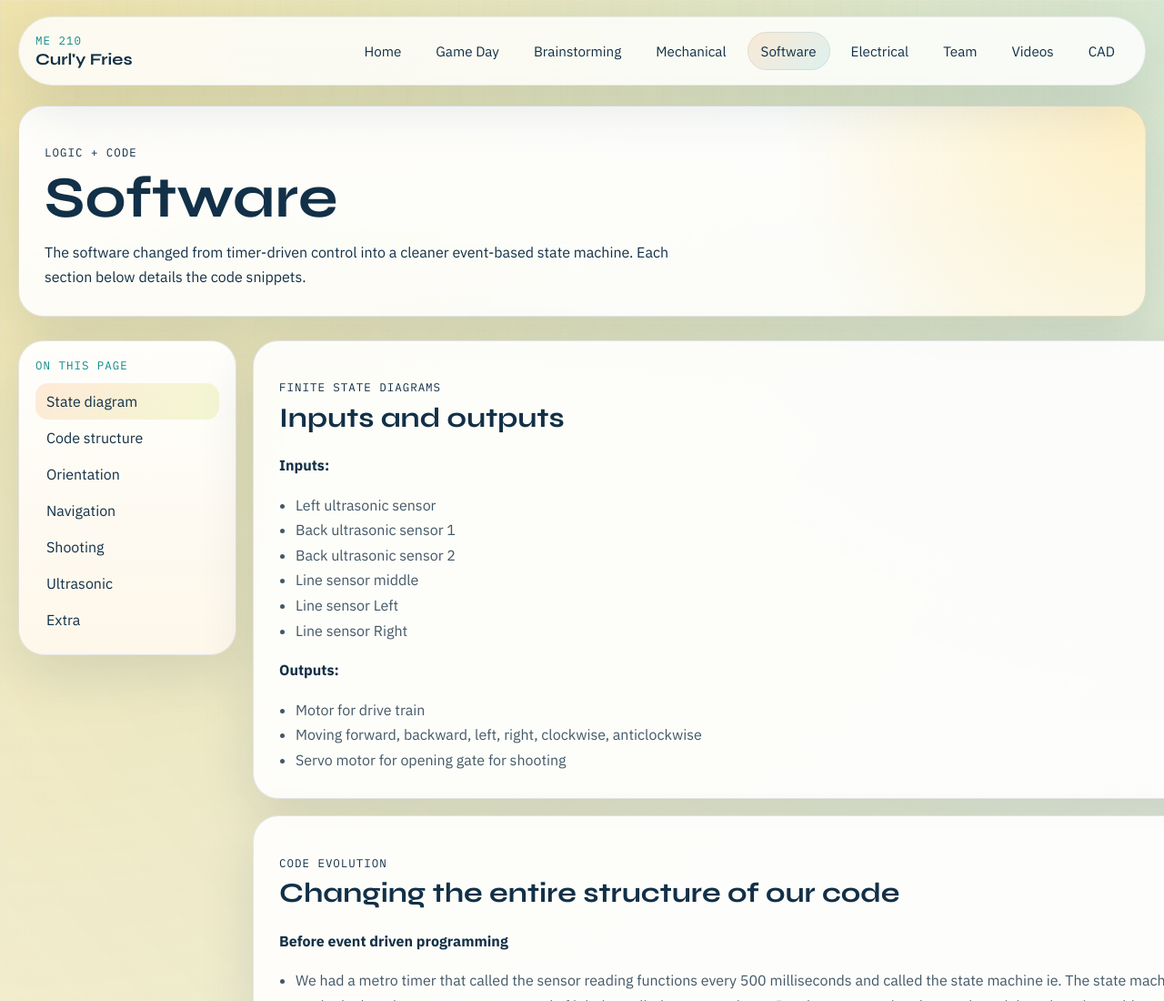
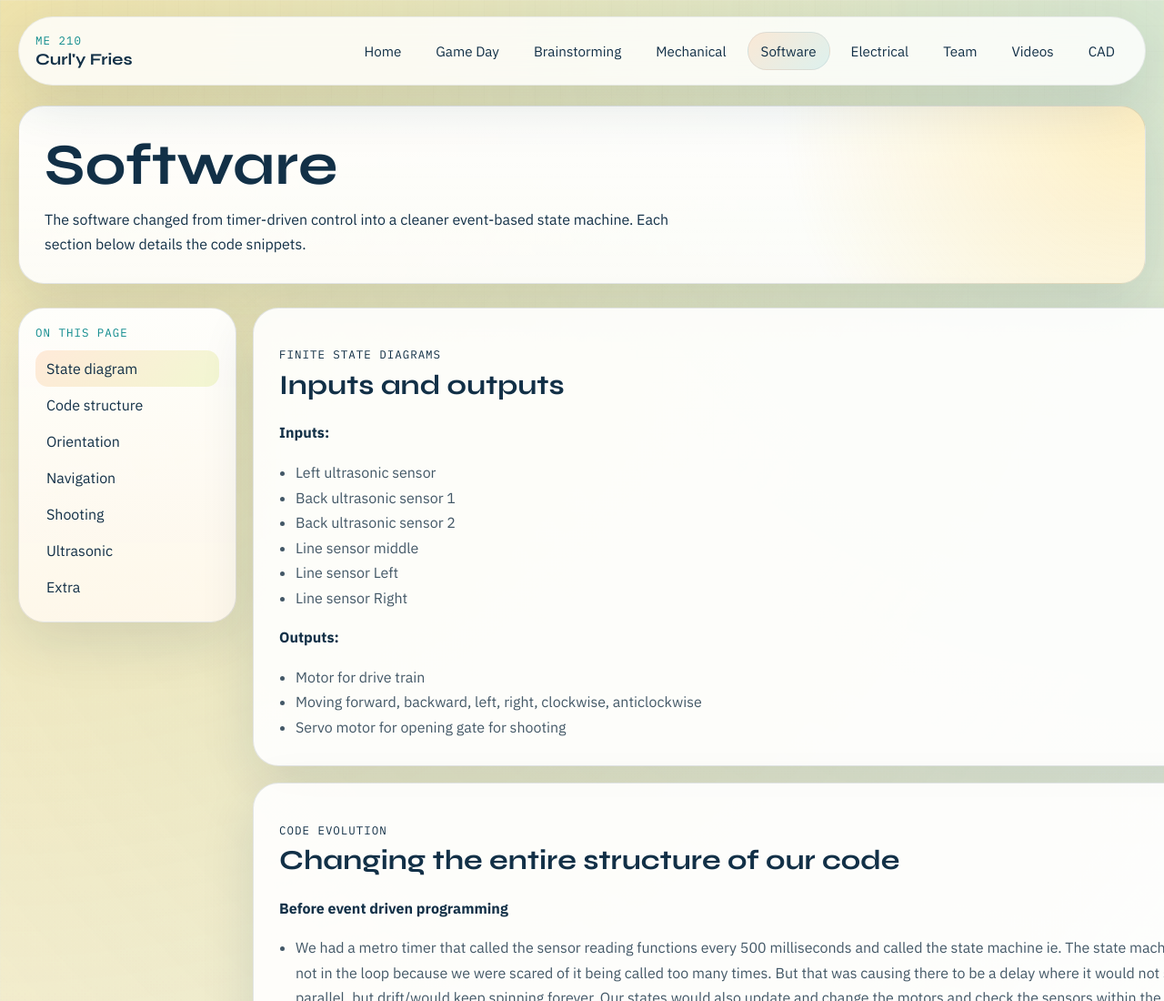
Before and after one commit to millywy/me210_project_website, a website: page software.html in a window 1280 px wide. Shown: the top 1100 px of the page at 91% size. Drawn offline with nearby package versions, Linux system fonts and the light colour scheme.

```diff
--- a/software.html
+++ b/software.html
@@ -36,7 +36,6 @@
 
       <main>
         <section class="page-header">
-          <p class="page-kicker">Logic + code</p>
           <h1>Software</h1>
           <p class="page-subtitle">
             The software changed from timer-driven control into a cleaner event-based state machine. Each section below details the code snippets.
```
